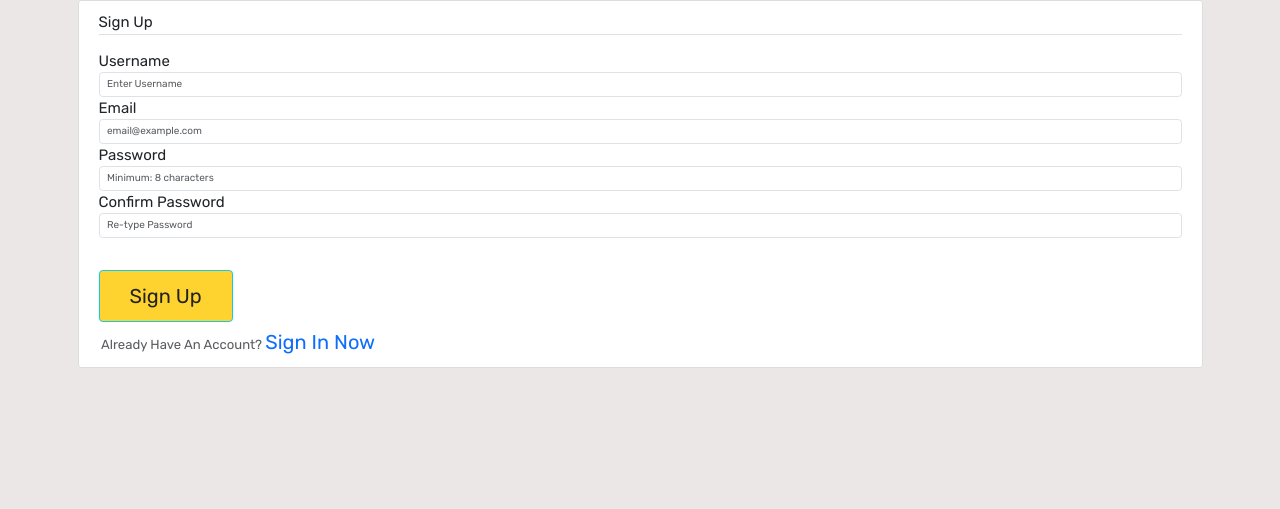
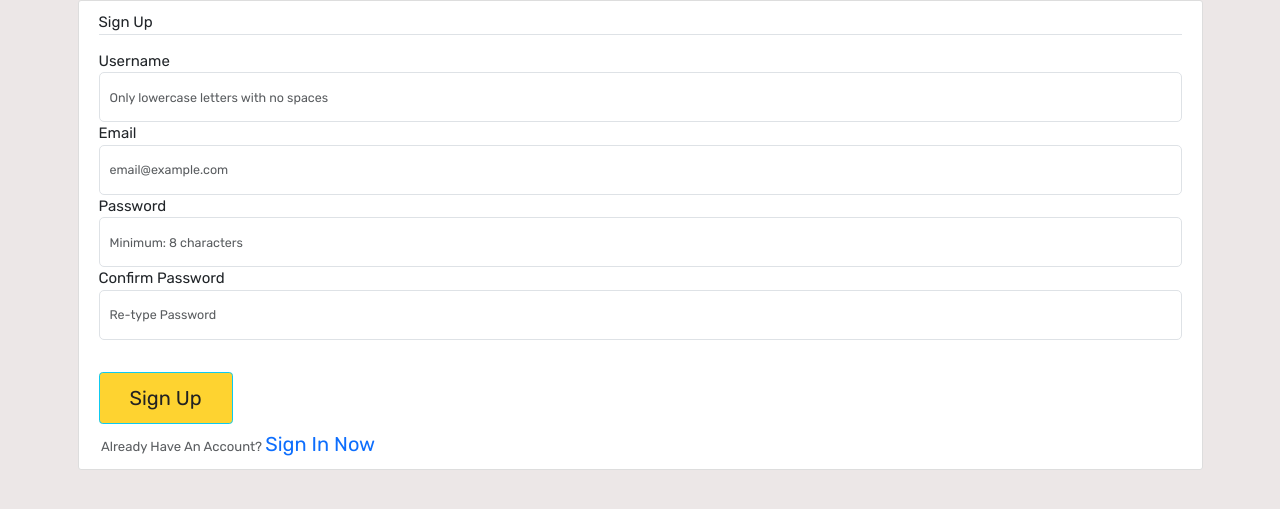
Before and after one commit to Ikirema/Restaurant-Recommender-System, a Flask app: page /register in a window 1280 px wide. Shown: the part 45-554 px from the top of the page. Run offline with Flask 3, Linux system fonts and the light colour scheme; some libraries are stand-ins or nearby versions.

Commit message:
add username validator

```diff
--- a/main/__init__.py
+++ b/main/__init__.py
@@ -7,7 +7,7 @@ from flask_mail import Mail
 app = Flask(__name__)
 app.config['SECRET_KEY'] = 'hello'
 #app.config['SQLALCHEMY_DATABASE_URI'] = 'sqlite:///site.db'
-app.config['SQLALCHEMY_DATABASE_URI'] = 'mysql+pymysql://root:faraja@localhost/rrs'
+app.config['SQLALCHEMY_DATABASE_URI'] = 'mysql+pymysql://root:@localhost/rrs'
 app.config.from_pyfile('../config.cfg')
 db = SQLAlchemy(app)
 bcrypt = Bcrypt(app)
--- a/main/forms.py
+++ b/main/forms.py
@@ -2,12 +2,12 @@ from flask_wtf import FlaskForm
 from flask_wtf.file import FileField, FileAllowed
 from flask_login import current_user
 from wtforms import StringField, PasswordField, HiddenField, SubmitField, BooleanField, TextAreaField
-from wtforms.validators import DataRequired, Length, Email, EqualTo, ValidationError
+from wtforms.validators import DataRequired, Length, Email, EqualTo, ValidationError, Regexp, NoneOf
 from main.models import User
 
 
 class RegistrationForm(FlaskForm):
-    username = StringField('Username', validators=[DataRequired(), Length(min=2, max=50)], render_kw={"placeholder":"Enter Username"})
+    username = StringField('Username', validators=[DataRequired(), Regexp('^[a-z]+$'), NoneOf([" "]), Length(min=2, max=50)], render_kw={"placeholder":"Only lowercase letters with no spaces"})
     email = StringField('Email', validators=[DataRequired(), Email()], render_kw={"placeholder":"email@example.com"})
     password = PasswordField('Password', validators=[DataRequired(), Length(min=8, max=20)], render_kw={"placeholder":"Minimum: 8 characters"})
     confirm_password = PasswordField('Confirm Password', validators=[DataRequired(), EqualTo('password')], render_kw={"placeholder":"Re-type Password"})
--- a/main/static/style.css
+++ b/main/static/style.css
@@ -16,6 +16,11 @@ body{
     float: center;
   }
 
+  .input-form {
+    height: 50px;
+
+
+  }
 
   .create {
     margin-left: 380px;
--- a/main/templates/register.html
+++ b/main/templates/register.html
@@ -8,53 +8,53 @@
             <div class="form-group">
                 {{ form.username.label(class="form-control-label") }}
                 {% if form.username.errors %}
-                    {{ form.username(class="form-control form-control-md is-invalid") }}
+                    {{ form.username(class="form-control form-control-lg input-form is-invalid") }}
                     <div class="invalid-feedback">
                         {% for error in form.username.errors %}
                             <span>{{ error }}</span>
                         {% endfor %}
                     </div>
                 {% else %}
-                    {{ form.username(class="form-control form-control-md") }}
+                    {{ form.username(class="form-control form-control-lg input-form") }}
                 {% endif %}
             </div>
             <div class="form-group">
                 {{ form.email.label(class="form-control-label") }}
                 {% if form.email.errors %}
-                    {{ form.email(class="form-control form-control-md is-invalid") }}
+                    {{ form.email(class="form-control form-control-lg input-form is-invalid") }}
                     <div class="invalid-feedback">
                         {% for error in form.email.errors %}
                             <span>{{ error }}</span>
                         {% endfor %}
                     </div>
                 {% else %}
-                    {{ form.email(class="form-control form-control-md") }}
+                    {{ form.email(class="form-control form-control-lg input-form") }}
                 {% endif %}
             </div>
             <div class="form-group">
                 {{ form.password.label(class="form-control-label") }}
                 {% if form.password.errors %}
-                    {{ form.password(class="form-control form-control-md is-invalid")}}
+                    {{ form.password(class="form-control form-control-lg input-form is-invalid")}}
                     <div class="invalid-feedback">
                         {% for error in form.password.errors %}
                             <span>{{ error }}</span>
                         {% endfor %}
                     </div>
                 {% else %}
-                    {{ form.password(class="form-control form-control-md") }}
+                    {{ form.password(class="form-control form-control-lg input-form") }}
                 {% endif %}
             </div>
             <div class="form-group">
                 {{ form.confirm_password.label(class="form-control-label") }}
                 {% if form.confirm_password.errors %}
-                    {{ form.confirm_password(class="form-control form-control-md is-invalid") }}
+                    {{ form.confirm_password(class="form-control form-control-lg input-form is-invalid") }}
                     <div class="invalid-feedback">
                         {% for error in form.confirm_password.errors %}
                             <span>{{ error }}</span>
                         {% endfor %}
                     </div>
                 {% else %}
-                    {{ form.confirm_password(class="form-control form-control-md") }}
+                    {{ form.confirm_password(class="form-control form-control-lg input-form") }}
                 {% endif %}
             </div>
         </fieldset><br>
```
